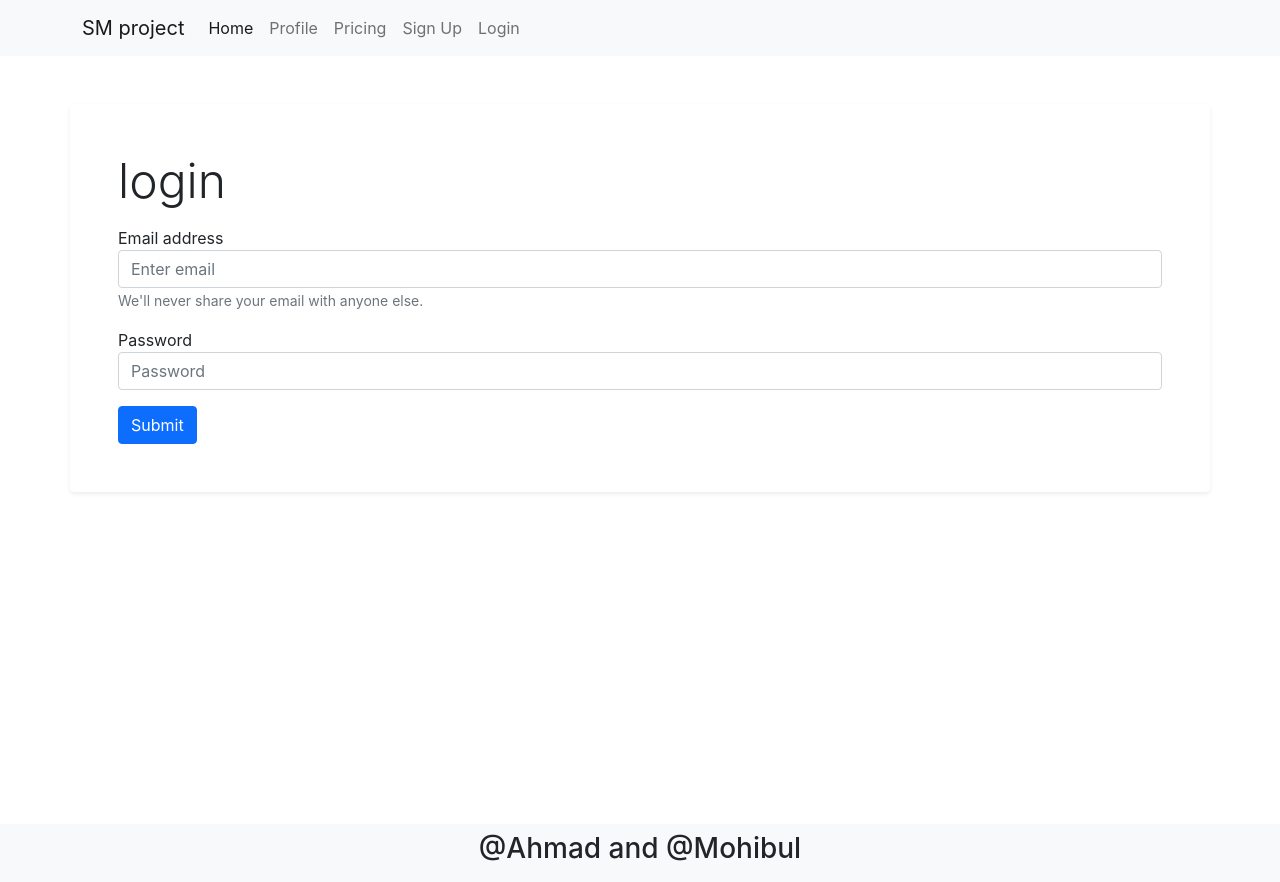
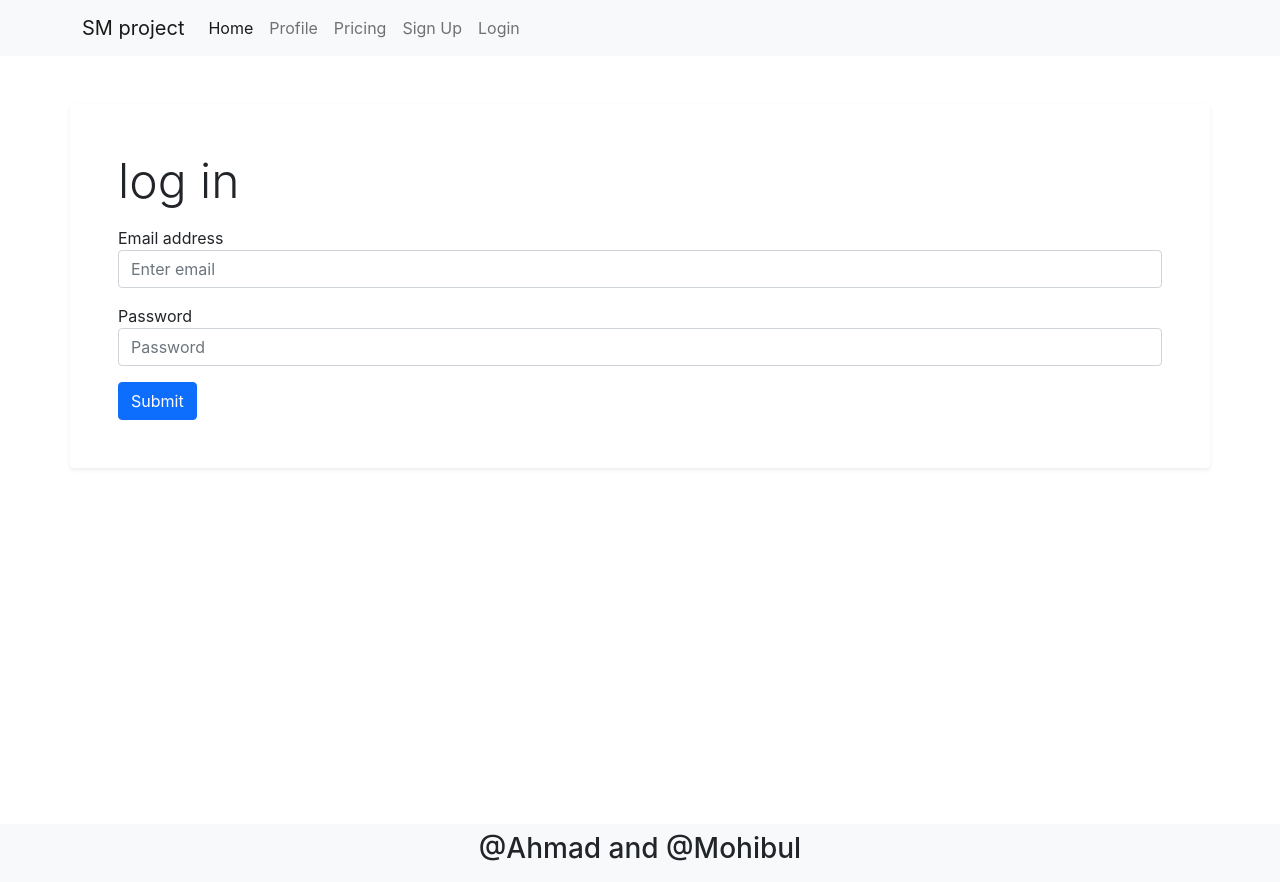
Before and after one commit to ahmad4hat/sm-project, a React (Create React App) app: page /Login in a window 1280 px wide. Built offline with nearby package versions, Linux system fonts and the light colour scheme.

Commit message:
login validation added

```diff
--- a/src/containers/Login/Login.jsx
+++ b/src/containers/Login/Login.jsx
@@ -1,46 +1,60 @@
 import React from "react";
+import { useForm } from "react-hook-form";
 
 const Login = (props) => {
+  const { register, handleSubmit, errors } = useForm();
+
+  const onSubmit = (data) => {
+    console.log("log in submit logic");
+    console.log(data);
+  };
   return (
     <div className="container my-5  p-5 shadow-sm rounded ">
-      <form>
-        <h1 className="display-5">login</h1>
-
+      <h1 className="display-5">log in</h1>
+      <form onSubmit={handleSubmit(onSubmit)} noValidate>
         <div className="form-group my-3">
-          <label for="exampleInputEmail1">Email address</label>
+          <label htmlFor="exampleInputEmail1">Email address</label>
           <input
             type="email"
             name="email"
             className="form-control"
             id="exampleInputEmail1"
             aria-describedby="emailHelp"
+            ref={register({
+              required: {
+                value: true,
+                message: "Email field is required",
+              },
+              pattern: {
+                value: /^[A-Z0-9._%+-]+@[A-Z0-9.-]+\.[A-Z]{2,}$/i,
+                message: "invalid email address",
+              },
+            })}
             placeholder="Enter email"
           />
-          <small id="emailHelp" className="form-text text-muted">
+          {errors.email && <small>{errors.email.message}</small>}
+          {/* <small id="emailHelp" className="form-text text-muted">
             We'll never share your email with anyone else.
-          </small>
+          </small> */}
         </div>
         <div className="form-group my-3">
-          <label for="exampleInputPassword1">Password</label>
+          <label htmlFor="exampleInputPassword1">Password</label>
           <input
             type="password"
             name="password"
             className="form-control"
             id="exampleInputPassword1"
+            ref={register({
+              required: {
+                value: true,
+                message: "Password field is required",
+              },
+            })}
             placeholder="Password"
           />
+          {errors.password && <small>{errors.password.message}</small>}
         </div>
 
-        {/* <div className="form-check">
-          <input
-            type="checkbox"
-            className="form-check-input"
-            id="exampleCheck1"
-          />
-          <label className="form-check-label" for="exampleCheck1">
-            Check me out
-          </label>
-        </div> */}
         <button type="submit" className="btn btn-primary">
           Submit
         </button>
```
